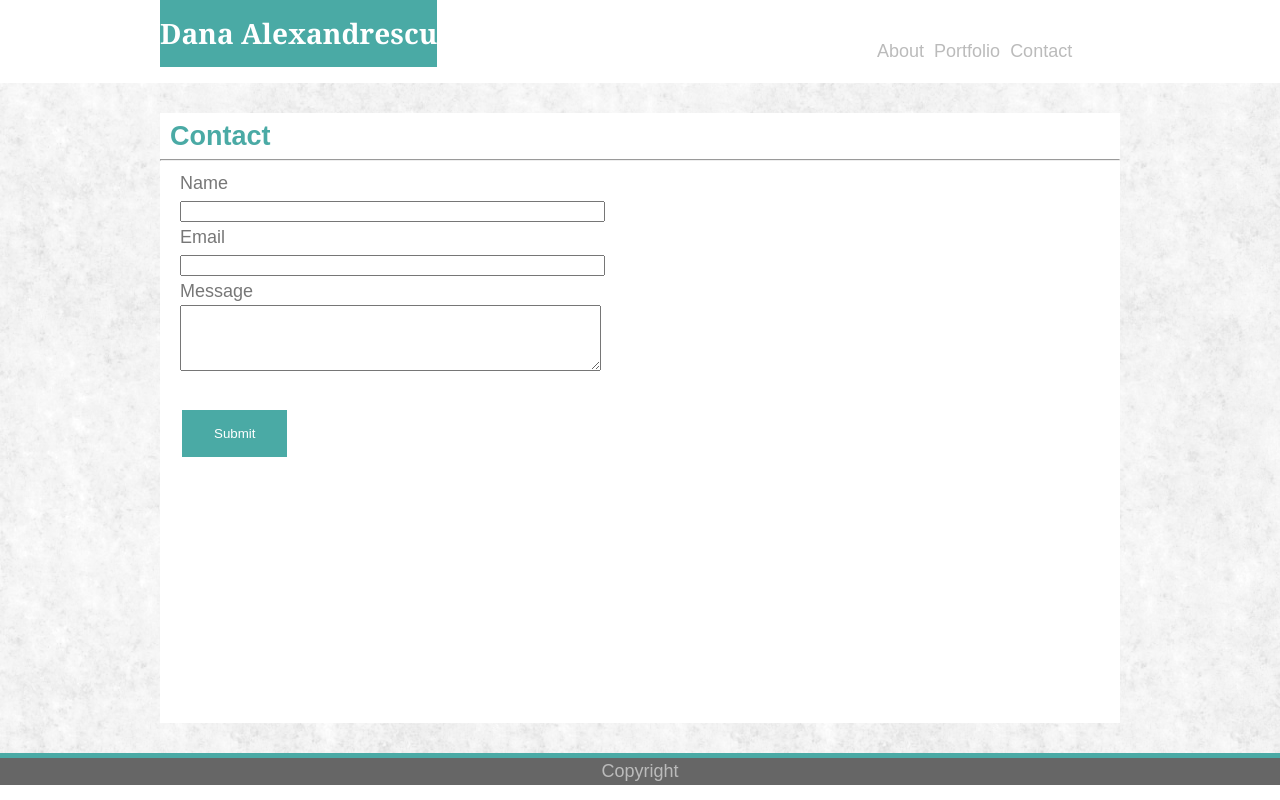
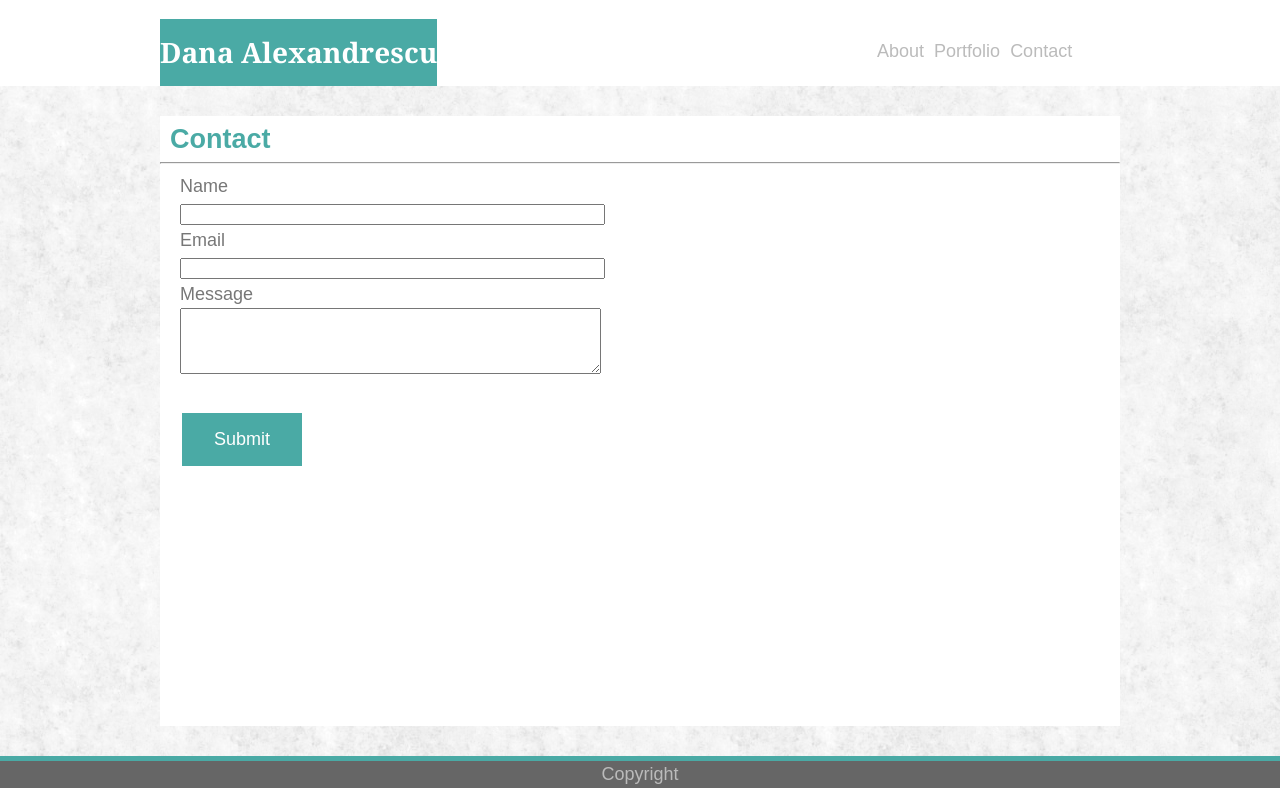
Before and after one commit to danalittleskier/Basic-Portfolio, a plain HTML site: page contact.html in a window 1280 px wide. Drawn offline with Linux system fonts and the light colour scheme.

Commit message:
Add margin to h1 tag to move it flush bottom. Change button style.

```diff
--- a/assets/css/style.css
+++ b/assets/css/style.css
@@ -22,7 +22,7 @@ h1 {
     font-family: Georgia, 'Times New Roman', Times, serif;
     font-size: 28px;
     float: left;
-    margin: 0 auto;
+    margin-bottom: 0;
 
 }
 nav {
@@ -113,6 +113,7 @@ h2 {
     background-color: #4aaaa5;
     border: none;
     color: #ffffff;
+    font-size: 18px;
     padding: 16px 32px;
     text-decoration: none;
     margin: 4px 2px;
```
